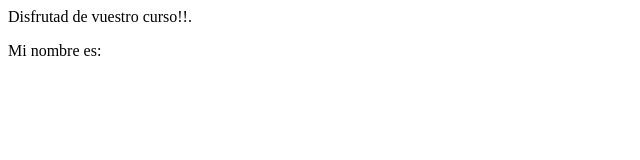
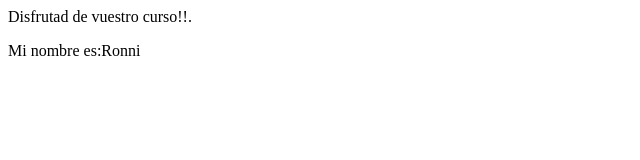
Before and after one commit to rpazsot/uax-devops-01, a plain HTML site: page index.html in a window 1280 px wide. Shown: the full height of the page, 0-640 px from the left. Drawn offline with Linux system fonts and the light colour scheme.

Commit message:
UPDATED: added my name

```diff
--- a/index.html
+++ b/index.html
@@ -3,6 +3,6 @@
 <title>Modelo Devops de integración continua</title></head>
 <body>
 <p>Disfrutad de vuestro curso!!.</p>
-<p>Mi nombre es: </p>
+<p>Mi nombre es:Ronni </p>
 </body>
 </html>
```
